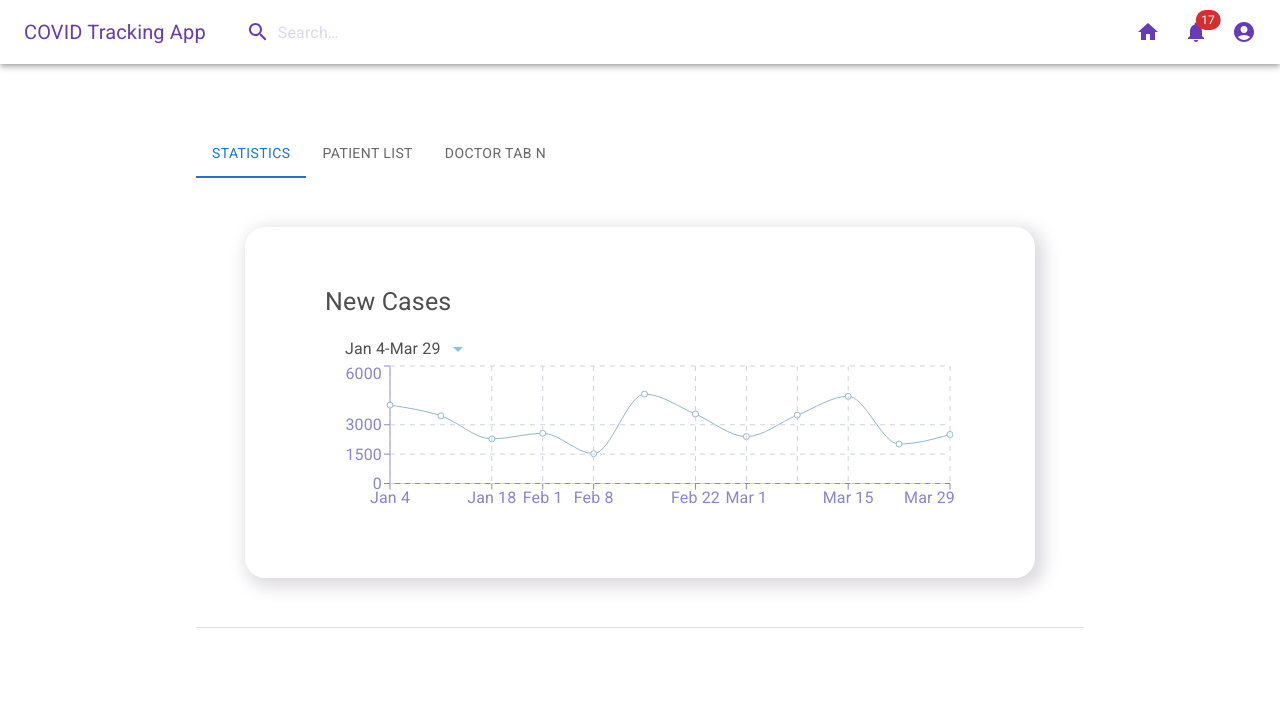
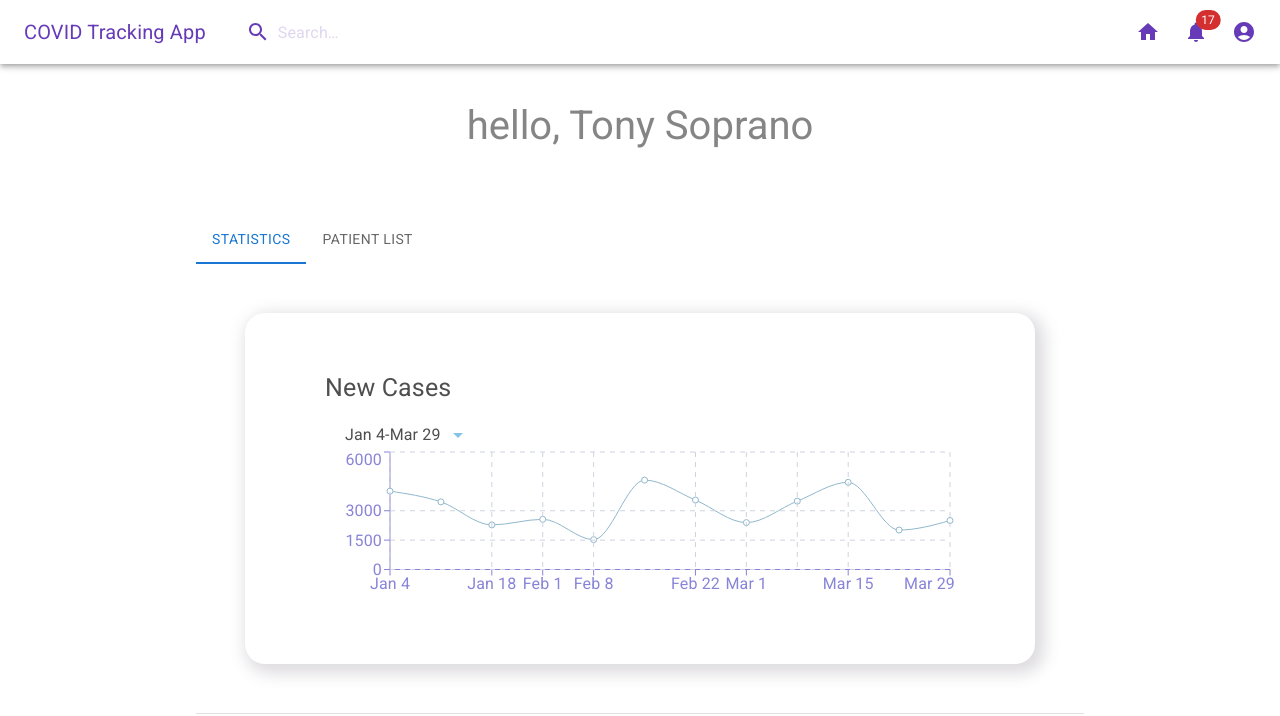
Before and after one commit to guaj/covidtrackingapp, a React (Create React App) app: page /dashboard in a window 1280 px wide. Shown: the top 716 px of the page. Built offline with nearby package versions, Linux system fonts and the light colour scheme.

Commit message:
fix: removed unwanted border on tab button when selected

```diff
--- a/package.json
+++ b/package.json
@@ -53,7 +53,7 @@
     },
     "devDependencies": {
         "axios": "^0.26.0",
-        "jest-watch-typeahead": "^1.0.0"
+        "jest-watch-typeahead": "^0.6.5"
     },
     "jest": {
         "transformIgnorePatterns": [
--- /dev/null
+++ b/src/components/Dashboard/Dashboard.css
@@ -0,0 +1,9 @@
+h1 {
+    text-align: center;
+    color: rgb(133, 133, 133);
+    margin-top: 3%;
+}
+
+button:focus {
+    border: none;
+}
--- a/src/components/Dashboard/Dashboard.js
+++ b/src/components/Dashboard/Dashboard.js
@@ -1,5 +1,6 @@
 import * as React from 'react';
 import Box from '@mui/material/Box';
+import './Dashboard.css'
 
 //tab components
 import DoctorTabs from './DoctorDashboard/DoctorTabs';
@@ -15,20 +16,21 @@ const mockProfiles = [
     { name: "Tony Soprano", userType: "health official" },
     { name: "Tony Soprano", userType: "immigration official" }]
 
-function displayUserTabs() {
+function DisplayUserTabs(props) {
 
     try {
 
         let user = JSON.parse(localStorage.getItem("id"))
         let userType = JSON.parse(localStorage.getItem("type"))
+        console.log(userType)
 
-    }catch (err) {
+    } catch (err) {
         // 👇️ This runs
         console.log('Error: ', err.message);
         window.location.assign("/login#redirect");
     }
 
-    switch (mockProfiles[0].userType) { //randomization to demonstrate conditional rendering
+    switch (props.userType) { //randomization to demonstrate conditional rendering
         case "doctor":
             return <DoctorTabs />
 
@@ -45,19 +47,28 @@ function displayUserTabs() {
     }
 }
 
+export function TabContainer(props) {
+
+    return (
+        <div className="container">
+
+            <Box sx={{ width: '80%', margin: '5% auto' }}>
+                <Box sx={{ borderBottom: 1, borderColor: 'divider' }}>
+                    <DisplayUserTabs userType={props.userType} />
+                </Box>
+            </Box>
+
+        </div>
+    )
+}
+
 export default function Dashboard() {
 
     return (
         <div>
             <Navbar />
-            <div className="container">
-                <Box sx={{ width: '80%', margin: '5% auto' }}>
-                    <Box sx={{ borderBottom: 1, borderColor: 'divider' }}>
-                        {displayUserTabs()}
-                    </Box>
-                </Box>
-
-            </div>
+            <h1>hello, {mockProfiles[0].name}</h1>
+            <TabContainer userType={mockProfiles[0].userType} />
         </div>
     );
 }
--- a/src/components/Dashboard/DoctorDashboard/DoctorTabs.js
+++ b/src/components/Dashboard/DoctorDashboard/DoctorTabs.js
@@ -65,7 +65,7 @@ export default function DoctorTabs() {
             <Tabs value={value} onChange={handleChange} aria-label="basic tabs example">
                 <Tab label="Statistics" {...a11yProps(0)} />
                 <Tab label="Patient List" {...a11yProps(1)} />
-                <Tab label="doctor tab n" {...a11yProps(2)} />
+                {/* <Tab label="doctor tab n" {...a11yProps(2)} /> */}
             </Tabs>
 
             <TabPanel value={value} index={0}>
@@ -74,9 +74,9 @@ export default function DoctorTabs() {
             <TabPanel value={value} index={1}>
                 <PatientListTable/>
             </TabPanel>
-            <TabPanel value={value} index={2}>
+            {/* <TabPanel value={value} index={2}>
                 nth doctor tab content
-            </TabPanel>
+            </TabPanel> */}
         </>
     )
 }
--- a/src/components/Dashboard/HealthOfficialDashboard/HealthOfficialTabs.js
+++ b/src/components/Dashboard/HealthOfficialDashboard/HealthOfficialTabs.js
@@ -64,19 +64,19 @@ export default function PatientTabs() {
         <>
             <Tabs value={value} onChange={handleChange} aria-label="basic tabs example">
                 <Tab label="ho tab 1" {...a11yProps(0)} />
-                <Tab label="ho tab 2" {...a11yProps(1)} />
-                <Tab label="ho tab n" {...a11yProps(2)} />
+                {/* <Tab label="ho tab 2" {...a11yProps(1)} />
+                <Tab label="ho tab n" {...a11yProps(2)} /> */}
             </Tabs>
 
             <TabPanel value={value} index={0}>
                 <Chart />
             </TabPanel>
-            <TabPanel value={value} index={1}>
+            {/* <TabPanel value={value} index={1}>
                 ho tab 2 content
             </TabPanel>
             <TabPanel value={value} index={2}>
                 ho nth tab content
-            </TabPanel>
+            </TabPanel> */}
         </>
     )
 }
--- a/src/components/Dashboard/ImmigrantOfficerDashboard/ImmigrationOfficialTabs.js
+++ b/src/components/Dashboard/ImmigrantOfficerDashboard/ImmigrationOfficialTabs.js
@@ -64,19 +64,19 @@ export default function PatientTabs() {
         <>
             <Tabs value={value} onChange={handleChange} aria-label="basic tabs example">
                 <Tab label="io tab 1" {...a11yProps(0)} />
-                <Tab label="io tab 2" {...a11yProps(1)} />
-                 <Tab label="io tab n" {...a11yProps(2)} />
+                {/* <Tab label="io tab 2" {...a11yProps(1)} />
+                 <Tab label="io tab n" {...a11yProps(2)} /> */}
             </Tabs>
 
             <TabPanel value={value} index={0}>
                 <Chart />
             </TabPanel>
-            <TabPanel value={value} index={1}>
+            {/* <TabPanel value={value} index={1}>
                 io tab 2 content
             </TabPanel>
             <TabPanel value={value} index={2}>
                 nth io tab content
-            </TabPanel>
+            </TabPanel> */}
         </>
     )
 }
--- a/src/components/Dashboard/PatientDashboard/PatientTabs.js
+++ b/src/components/Dashboard/PatientDashboard/PatientTabs.js
@@ -62,21 +62,21 @@ export default function PatientTabs() {
 
     return (
         <>
-            <Tabs value={value} onChange={handleChange} aria-label="basic tabs example">
-                <Tab label="patient tab 1" {...a11yProps(0)} />
-                <Tab label="patient tab 2" {...a11yProps(1)} />
-                <Tab label="patient tab n" {...a11yProps(2)} />
+            <Tabs value={value} onChange={handleChange} aria-label="PatientTabs">
+                <Tab label="Covid Information" {...a11yProps(0)} />
+                {/* <Tab label="patient tab 2" {...a11yProps(1)} />
+                <Tab label="patient tab n" {...a11yProps(2)} /> */}
             </Tabs>
 
             <TabPanel value={value} index={0}>
                 <Chart />
             </TabPanel>
-            <TabPanel value={value} index={1}>
+            {/* <TabPanel value={value} index={1}>
                 patient tab content 2
             </TabPanel>
             <TabPanel value={value} index={2}>
                 nth patient tab content
-            </TabPanel>
+            </TabPanel> */}
         </>
     )
 }
```
Also changed, not shown: 1 other file (tests, documents, lock files or other folders).
